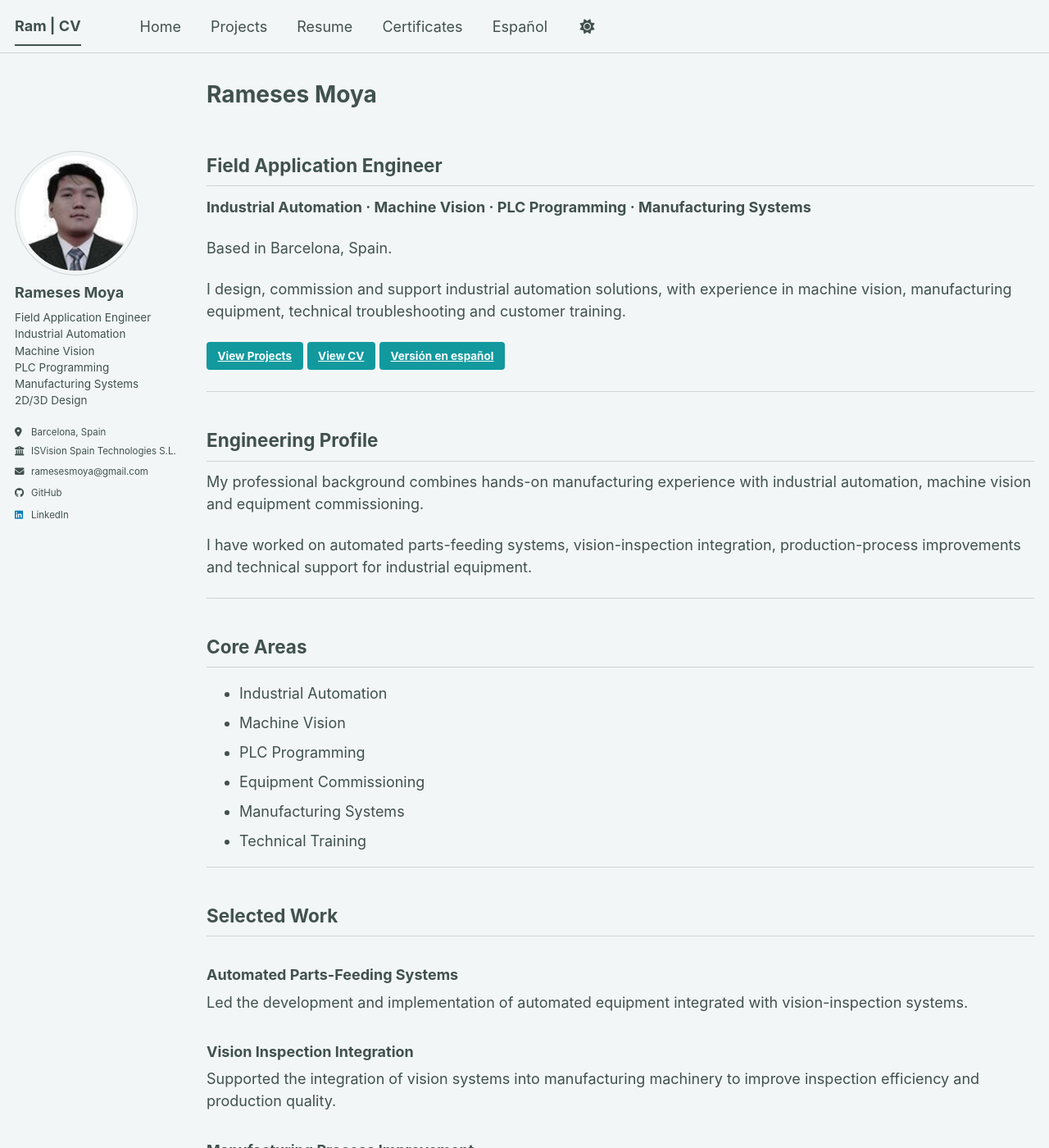
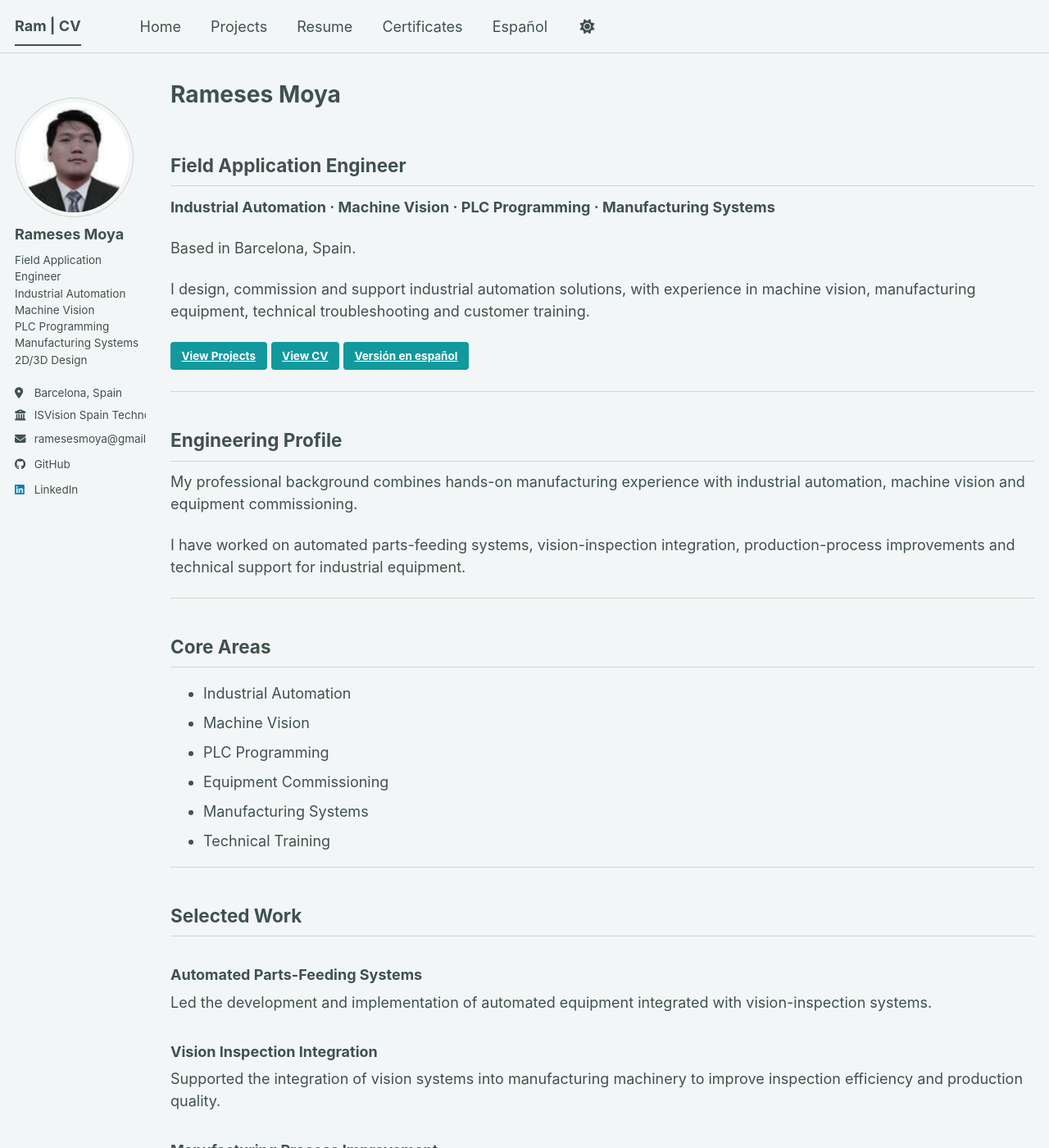
Before and after one commit to rvmoya/rvmoya.github.io, a Jekyll site: the page built from _pages/about.md, in a window 1280 px wide and 1400 px high. Shown: the whole window at 82% size. Built offline with Jekyll 4.4.1, drawn with Linux system fonts in a browser that asks for light colours; a script bundle is joined from its source files by our own code; library files that are not in the unit come from our copies.

Commit message:
fix sidebar try 4

```diff
--- a/_sass/layout/_page.scss
+++ b/_sass/layout/_page.scss
@@ -18,9 +18,12 @@
 
 .page {
   @include breakpoint($large) {
-    @include span(10 of 12 last);
-    @include prefix(0.5 of 12);
-    @include suffix(2 of 12);
+    float: right;
+    width: calc(100% - 190px);
+    margin-left: 0;
+    margin-right: 0;
+    padding-left: 0;
+    padding-right: 0;
   }
 
   .page__inner-wrap {
--- a/_sass/layout/_sidebar.scss
+++ b/_sass/layout/_sidebar.scss
@@ -25,7 +25,10 @@
   }
 
   @include breakpoint($large) {
-    @include span(2 of 12);
+    float: left;
+    width: 160px;
+    max-width: 160px;
+    margin-right: 30px;
     opacity: 1;
     -webkit-transition: opacity 0.2s ease-in-out;
             transition: opacity 0.2s ease-in-out;
@@ -154,7 +157,7 @@
   }
 
   img {
-    max-width: 175px;
+    max-width: 145px;
     border-radius: 50%;
 
     @include breakpoint($large) {
--- a/assets/css/main.scss
+++ b/assets/css/main.scss
@@ -41,50 +41,3 @@
     "vendor/font-awesome/solid",
     "vendor/font-awesome/brands"
 ;
-/* =========================================================
-   Desktop two-column layout
-   ========================================================= */
-
-@media screen and (min-width: 1024px) {
-  #main {
-    display: grid;
-    grid-template-columns: 180px minmax(0, 1fr);
-    column-gap: 3rem;
-    align-items: start;
-  }
-
-  #main > .sidebar {
-    position: sticky;
-    top: 5rem;
-    width: 180px !important;
-    max-width: 180px !important;
-    height: auto;
-    float: none !important;
-    padding-top: 0;
-    padding-right: 0;
-    overflow: visible;
-  }
-
-  #main > .page {
-    width: 100% !important;
-    max-width: none;
-    float: none !important;
-    margin: 0 !important;
-    padding: 0 !important;
-  }
-
-  .author__avatar {
-    width: 150px;
-  }
-
-  .author__avatar img {
-    width: 150px;
-    max-width: 150px;
-  }
-
-  .author__bio,
-  .author__urls {
-    font-size: 0.85rem;
-    line-height: 1.45;
-  }
-}
```
